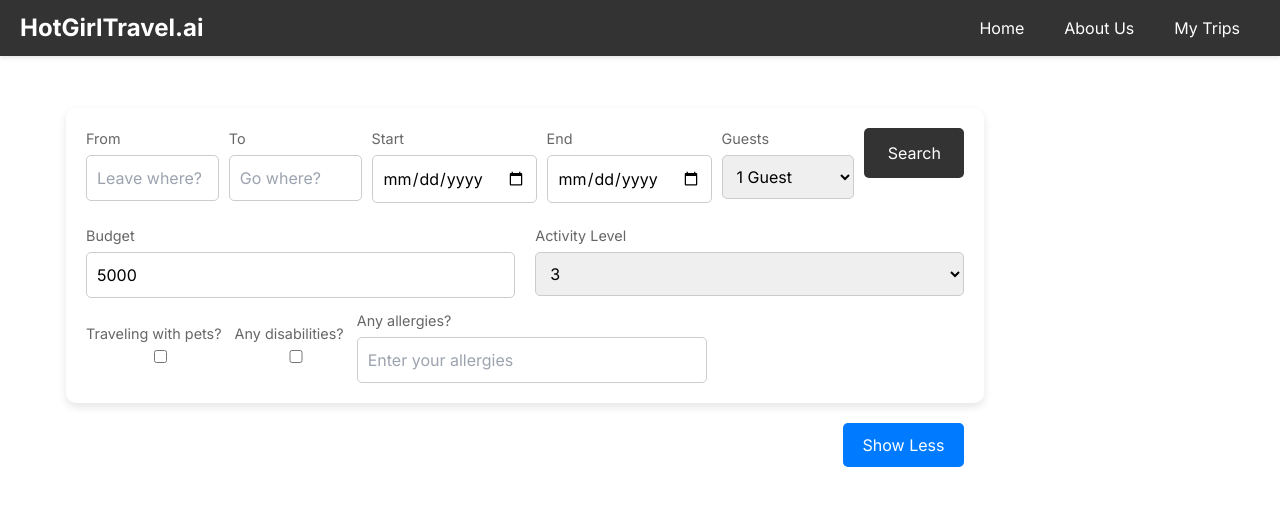
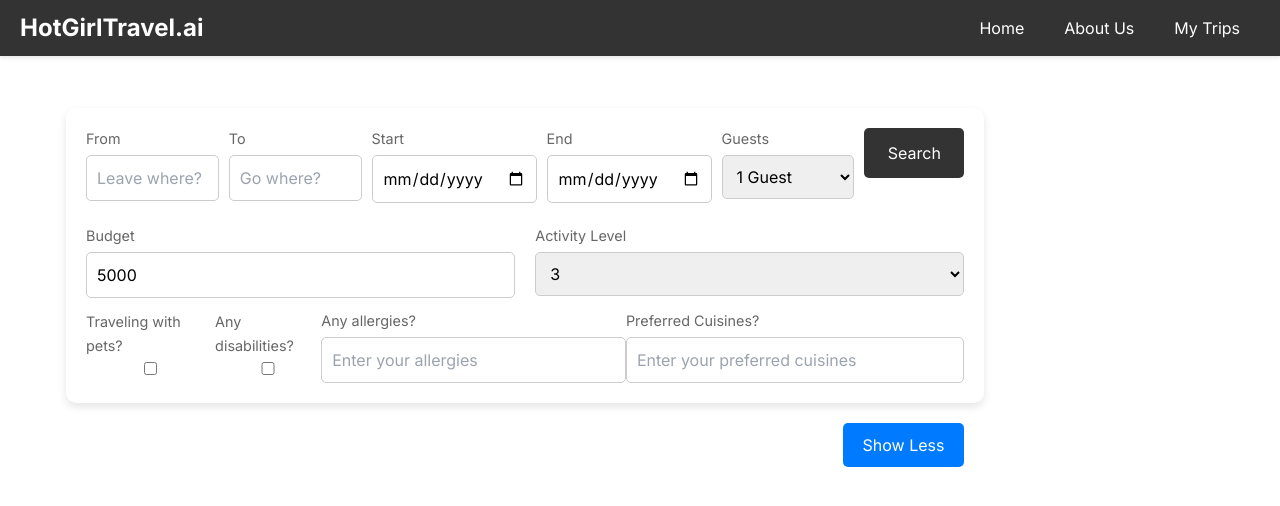
Before and after one commit to mayanarayanan1/HotGirlTravelAI, a Next.js app in the folder frontend/: page / in a window 1280 px wide. Both pictures are taken after a click on the button "Show More". Shown: the top 506 px of the page. Built offline with nearby package versions, Linux system fonts and the light colour scheme.

Commit message:
Add preferred cuisines

```diff
--- a/frontend/src/components/SelectionMenuComponent.tsx
+++ b/frontend/src/components/SelectionMenuComponent.tsx
@@ -189,6 +189,7 @@ const SearchBarComponent: React.FC = () => {
   const [budget, setBudget] = useState(5000);
   const [activityLevel, setActivityLevel] = useState(3);
   const [allergy, setAllergy] = useState("");
+  const [cuisine, setCuisine] = useState("");
   const [disability, setDisability] = useState(false);
   const [pets, setPets] = useState(false);
   const [isExpanded, setIsExpanded] = useState(false);
@@ -229,6 +230,7 @@ const SearchBarComponent: React.FC = () => {
         priceMax: budget,
         busyLevel: activityLevel,
         dietary: allergy,
+        cuisine: cuisine,
         isDisability: disability,
         pets: pets
       };
@@ -429,7 +431,16 @@ const SearchBarComponent: React.FC = () => {
                   onChange={(e) => setAllergy(e.target.value)}
                 />
               </div>
-
+              <div>
+                <Label htmlFor="cuisine">Preferred Cuisines?</Label>
+                <Input
+                  type="text"
+                  id="cuisine"
+                  placeholder="Enter your preferred cuisines"
+                  value={cuisine}
+                  onChange={(e) => setCuisine(e.target.value)}
+                />
+              </div>
             </CheckboxWrapper>
           </AdditionalFieldsWrapper>
         )}
```
Also changed, not shown: 1 other file (tests, documents, lock files or other folders).
